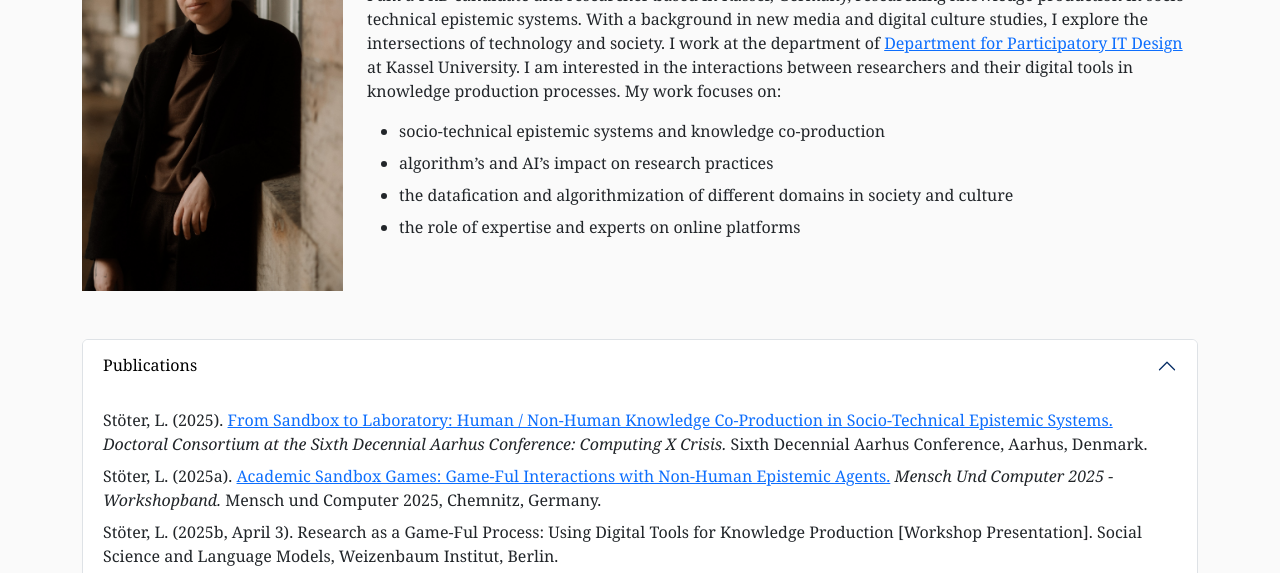
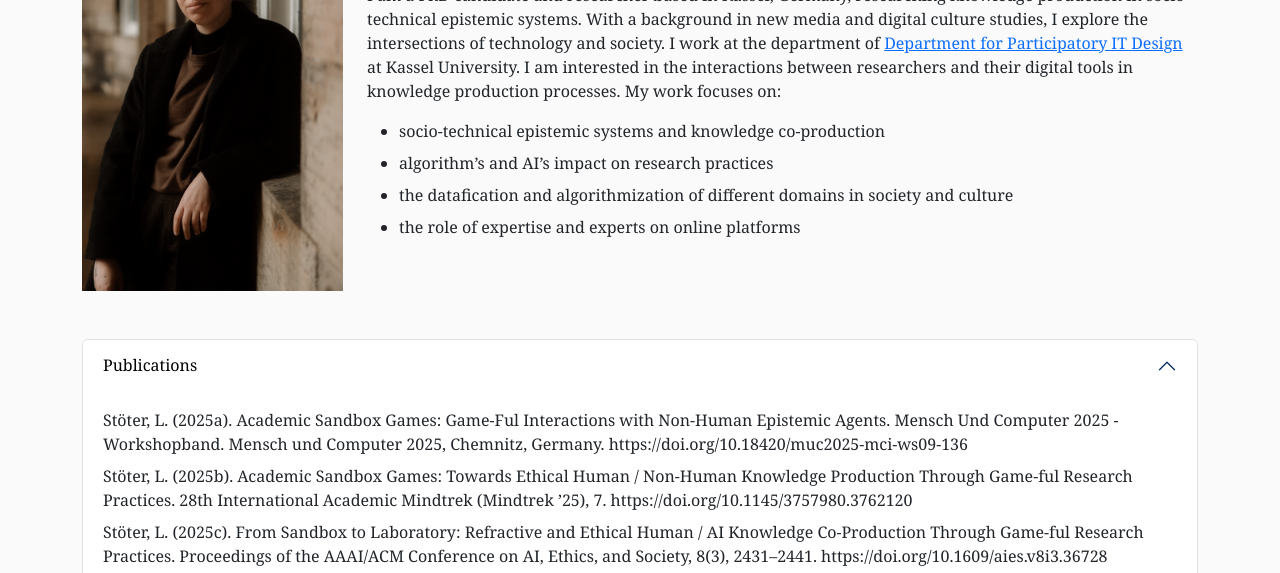
Before and after one commit to lstoter/lstoter.github.io, a plain HTML site: page index.html in a window 1280 px wide. Both pictures are taken after a click on the button "Publications". Shown: the part 224-797 px from the top of the page. Drawn offline with nearby package versions, Linux system fonts and the light colour scheme.

Commit message:
Update index.html

```diff
--- a/index.html
+++ b/index.html
@@ -82,10 +82,11 @@
         <div id="collapsePublications" class="accordion-collapse collapse" aria-labelledby="headingPublications" data-bs-parent="#portfolioAccordion">
           <div class="accordion-body">
             <ul class="list-unstyled">
-              <li class="mb-2">Stöter, L. (2025). <a href="https://hal.science/hal-05191157">From Sandbox to Laboratory: Human / Non-Human Knowledge Co-Production in Socio-Technical Epistemic Systems.</a> <i>Doctoral Consortium at the Sixth Decennial Aarhus Conference: Computing X Crisis.</i> Sixth Decennial Aarhus Conference, Aarhus, Denmark.</li>
-              <li class="mb-2">Stöter, L. (2025a). <a href="https://dl.gi.de/handle/20.500.12116/46788">Academic Sandbox Games: Game-Ful Interactions with Non-Human Epistemic Agents.</a> <i>Mensch Und Computer 2025 - Workshopband.</i> Mensch und Computer 2025, Chemnitz, Germany.</li>
-              <li class="mb-2">Stöter, L. (2025b, April 3). Research as a Game-Ful Process: Using Digital Tools for Knowledge Production [Workshop Presentation]. <i></i>Social Science and Language Models, Weizenbaum Institut, Berlin.</i></li>
-              <li class="mb-2">Stöter, L., Hugo Bezombes, and Mirko Tobias Schäfer. (n.d.) <a target="_blank" rel="noopener noreferrer" href="https://www.helsinki.fi/en/helsinki-institute-social-sciences-and-humanities/news/visiting-professor-mirko-schafer-will-real-expert-please-stand-revisiting-expertise-polarizing-social-media-debates">“When is an expert? Communicating Expertise on Online Platforms.”</a> Data School. Last Accessed January 10, 2024.</li>
+              <li class="mb-2">Stöter, L. (2025a). Academic Sandbox Games: Game-Ful Interactions with Non-Human Epistemic Agents. Mensch Und Computer 2025 - Workshopband. Mensch und Computer 2025, Chemnitz, Germany. https://doi.org/10.18420/muc2025-mci-ws09-136 </li>
+              <li class="mb-2">Stöter, L. (2025b). Academic Sandbox Games: Towards Ethical Human / Non-Human Knowledge Production Through Game-ful Research Practices. 28th International Academic Mindtrek (Mindtrek ’25), 7. https://doi.org/10.1145/3757980.3762120 </li>
+              <li class="mb-2">Stöter, L. (2025c). From Sandbox to Laboratory: Refractive and Ethical Human / AI Knowledge Co-Production Through Game-ful Research Practices. Proceedings of the AAAI/ACM Conference on AI, Ethics, and Society, 8(3), 2431–2441. https://doi.org/10.1609/aies.v8i3.36728 </li>
+              <li class="mb-2">Stöter, L. (2025d, April 3). Research as a Game-Ful Process: Using Digital Tools for Knowledge Production [Workshop Presentation]. Social Science and Language Models, Weizenbaum Institut, Berlin. </li>
+              <li class="mb-2">Stöter, L. (2025e, August). From Sandbox to Laboratory: Human / Non-Human Knowledge Co-Production in Socio-Technical Epistemic Systems. Doctoral Consortium at the sixth decennial Aarhus conference: Computing X Crisis. Sixth Decennial Aarhus Conference, Aarhus, Denmark. https://hal.science/hal-05191157 </li>
             </ul>
           </div>
         </div>
```
